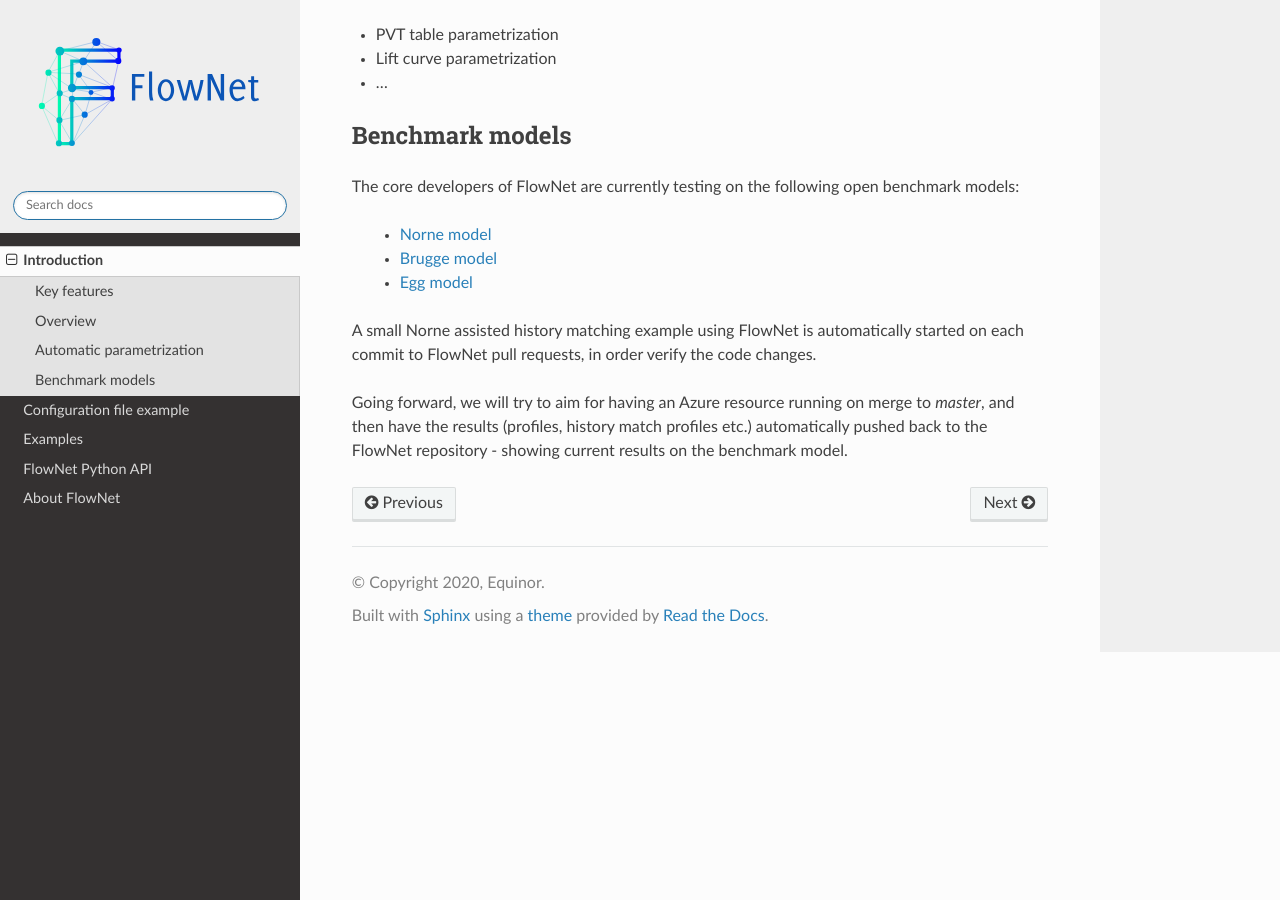
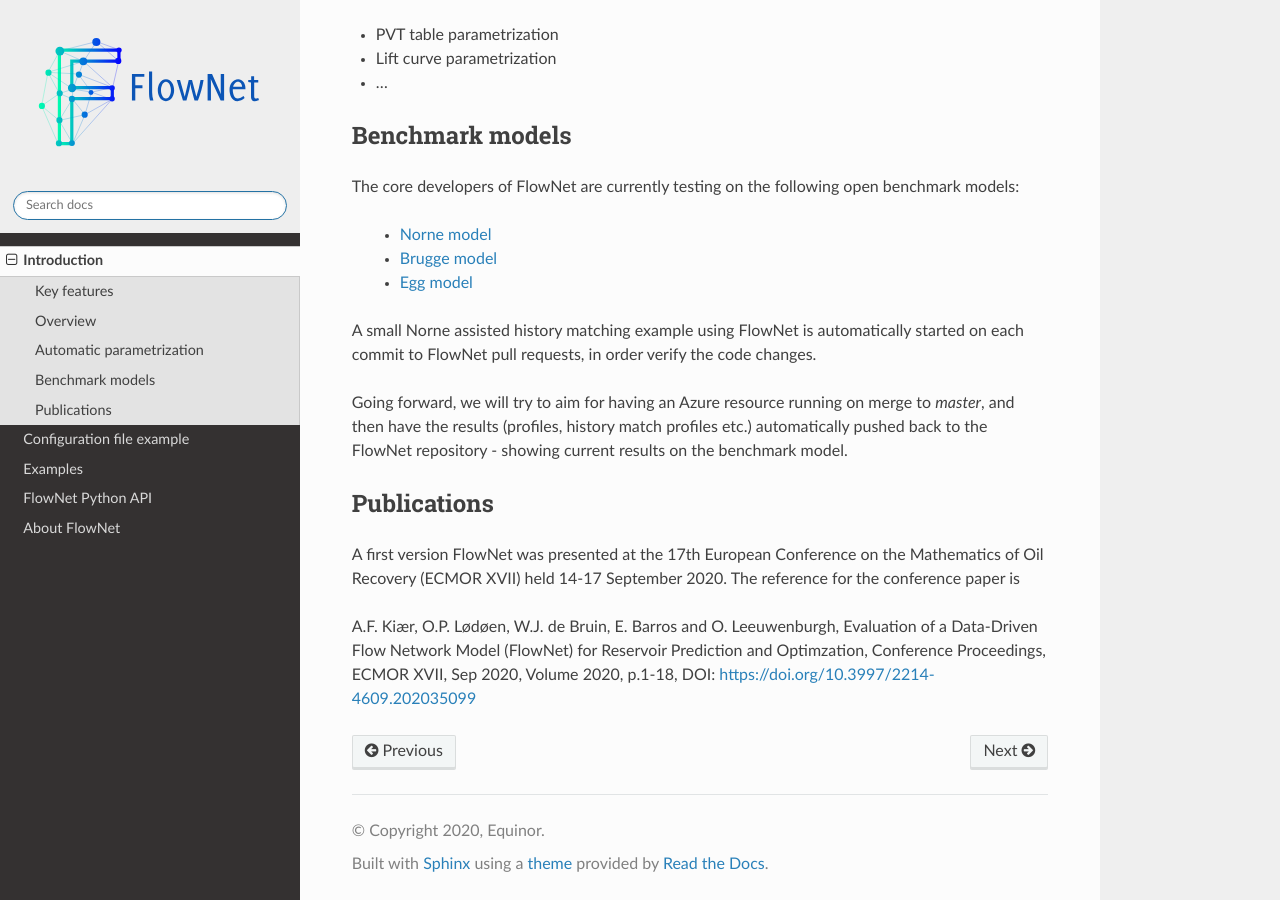
Before and after one commit to equinor/flownet, a Sphinx documentation site: the page built from docs/introduction.rst, in a window 1280 px wide and 900 px high, scrolled down 2055 px. Built offline with Sphinx 7.4.7 and the Read the Docs theme 2.0.0, drawn with Linux system fonts in a browser that asks for light colours.

Commit message:
Added ECMOR paper reference (#245)
* added reference to documentation

* Update docs/introduction.rst

Co-authored-by: Wouter J. de Bruin <9119793+wouterjdb@users.noreply.github.com>

Co-authored-by: Wouter J. de Bruin <9119793+wouterjdb@users.noreply.github.com>

```diff
--- a/docs/introduction.rst
+++ b/docs/introduction.rst
@@ -88,3 +88,13 @@
 Going forward, we will try to aim for having an Azure resource running on merge to `master`,
 and then have the results (profiles, history match profiles etc.) automatically pushed back
 to the FlowNet repository - showing current results on the benchmark model.
+
+Publications
+============
+
+A first version FlowNet was presented at the 17th European Conference on the Mathematics of Oil Recovery
+(ECMOR XVII) held 14-17 September 2020. The reference for the conference paper is
+
+A.F. Kiær, O.P. Lødøen, W.J. de Bruin, E. Barros and O. Leeuwenburgh, Evaluation of a Data-Driven
+Flow Network Model (FlowNet) for Reservoir Prediction and Optimzation, Conference Proceedings, ECMOR XVII,
+Sep 2020, Volume 2020, p.1-18, DOI: https://doi.org/10.3997/2214-4609.202035099
```
